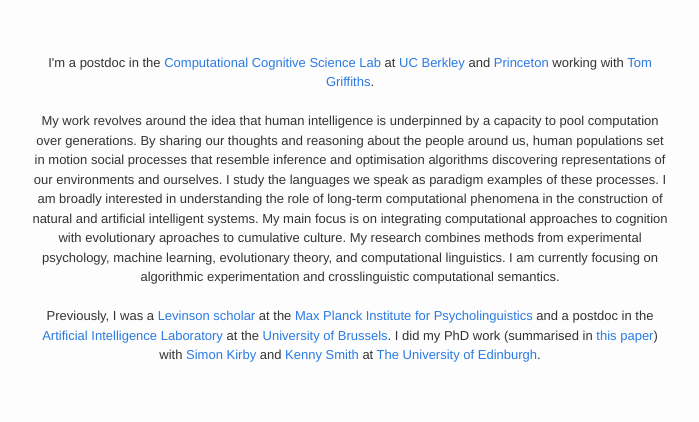
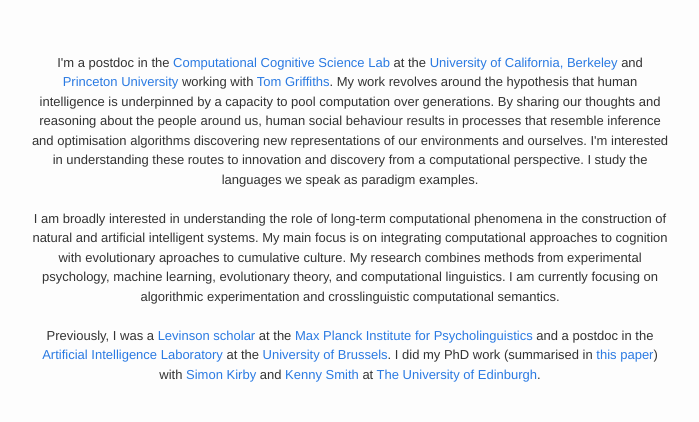
Before and after one commit to billdthompson/billdthompson.github.io, a Jekyll site: the page built from index.html, in a window 1280 px wide. Shown: the part 419-841 px from the top of the page, without its empty margins (290-989 px from the left). Built offline with Jekyll 4.4.1, drawn with Linux system fonts in a browser that asks for light colours; nearby versions of some CDN libraries; some web fonts are replaced.

Commit message:
updating for Princeton

```diff
--- a/index.html
+++ b/index.html
@@ -22,12 +22,12 @@
 
 
   <div align="center" class = "site-description">
-  I'm a postdoc in the <a href = "https://cocosci.berkeley.edu/">Computational Cognitive Science Lab</a> at <a href = "http://psychology.berkeley.edu/">UC Berkley</a> and <a href = "https://psych.princeton.edu/">Princeton</a> working with <a href="https://psych.princeton.edu/person/tom-griffiths">Tom Griffiths</a>.
+  I'm a postdoc in the <a href = "https://cocosci.berkeley.edu/">Computational Cognitive Science Lab</a> at the <a href = "http://psychology.berkeley.edu/">University of California, Berkeley</a> and <a href = "https://psych.princeton.edu/">Princeton University</a> working with <a href="https://psych.princeton.edu/person/tom-griffiths">Tom Griffiths</a>. My work revolves around the hypothesis that human intelligence is underpinned by a capacity to pool computation over generations. By sharing our thoughts and reasoning about the people around us, human social behaviour results in processes that resemble inference and optimisation algorithms discovering new representations of our environments and ourselves. I'm interested in understanding these routes to innovation and discovery from a computational perspective. I study the languages we speak as paradigm examples.
 
   <br/>
   <br/>
 
-  My work revolves around the idea that human intelligence is underpinned by a capacity to pool computation over generations. By sharing our thoughts and reasoning about the people around us, human populations set in motion social processes that resemble inference and optimisation algorithms discovering representations of our environments and ourselves. I study the languages we speak as paradigm examples of these processes. I am broadly interested in understanding the role of long-term computational phenomena in the construction of natural and artificial intelligent systems. My main focus is on integrating computational approaches to cognition with evolutionary aproaches to cumulative culture. My research combines methods from experimental psychology, machine learning, evolutionary theory, and computational linguistics. I am currently focusing on algorithmic experimentation and crosslinguistic computational semantics.
+  I am broadly interested in understanding the role of long-term computational phenomena in the construction of natural and artificial intelligent systems. My main focus is on integrating computational approaches to cognition with evolutionary aproaches to cumulative culture. My research combines methods from experimental psychology, machine learning, evolutionary theory, and computational linguistics. I am currently focusing on algorithmic experimentation and crosslinguistic computational semantics.
 
   <br/>
   <br/>
```
